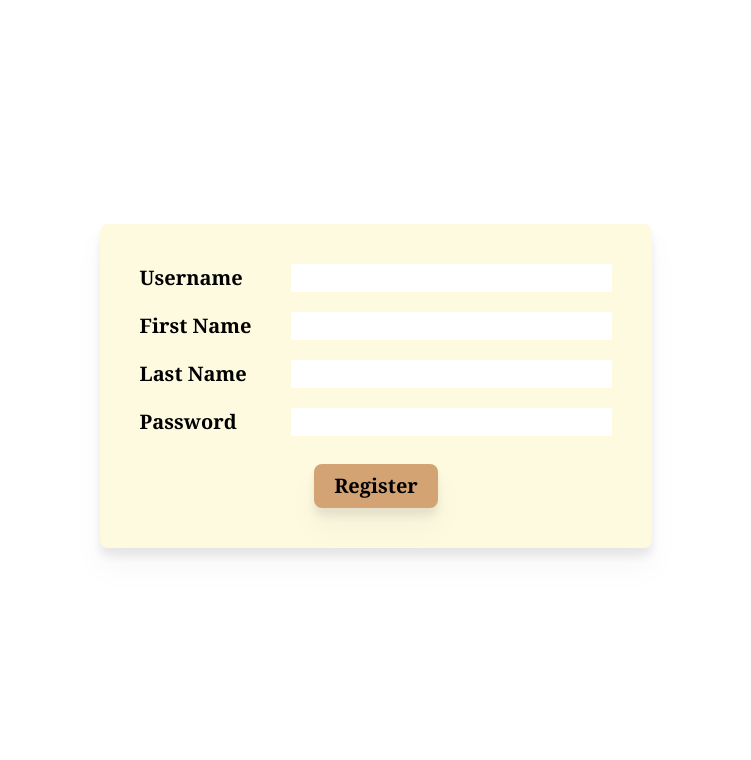
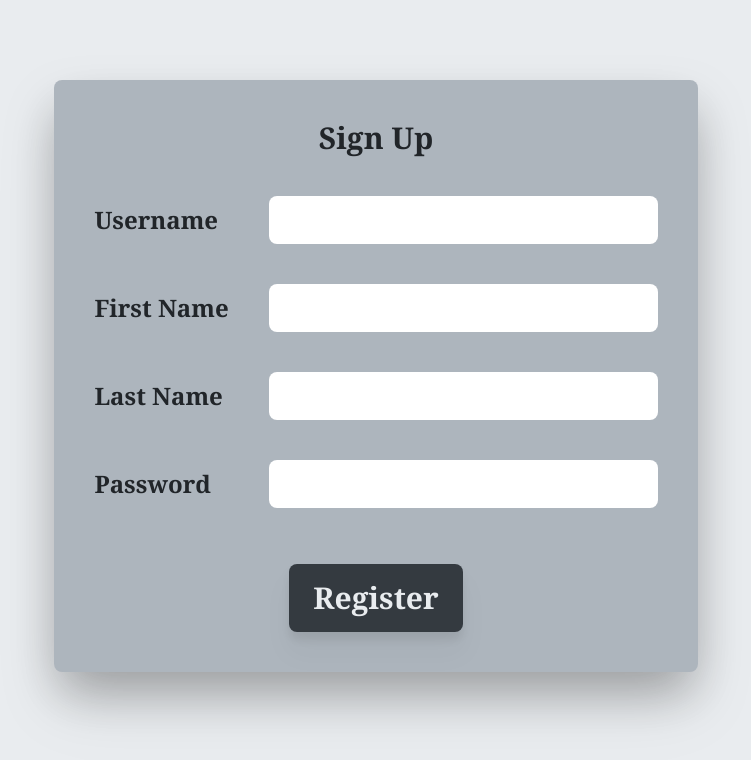
Before and after one commit to Fusion-Pie/Knowl-Intern-Task, a Django app: page /register/ in a window 1280 px wide. Shown: the top 760 px of the page, without its empty margins (264-1015 px from the left). Run offline with Django 5.2, Linux system fonts and the light colour scheme; some libraries are stand-ins or nearby versions.

Commit message:
Updated UI

```diff
--- a/Uploadrr/templates/profilePage.html
+++ b/Uploadrr/templates/profilePage.html
@@ -2,13 +2,13 @@
 
 {% block content %}
 
-    <div class="flex flex-col w-full p-10">
+    <div class="flex flex-col w-full p-10 text-[#212529]">
 
-        <div class="flex justify-center text-xl font-serif font-extrabold bg-black text-[#ffffff] py-5 rounded-lg">
+        <div class="flex justify-center text-3xl bg-[#DEE2E6] font-serif font-extrabold text-[#212529] py-5 rounded-lg">
             <h1>User Basic Information</h1>
         </div>
 
-        <div class="flex flex-col p-10 space-y-10 font-serif font-semibold text-xl">
+        <div class="flex flex-col p-10 space-y-10 font-serif font-semibold text-2xl">
 
             <div class="flex flex-row">
                 <label class="flex basis-2/4 justify-center">Username</label>
--- a/Uploadrr/templates/registerLoginPage.html
+++ b/Uploadrr/templates/registerLoginPage.html
@@ -4,19 +4,23 @@
     <meta charset="UTF-8">
     <meta name="viewport" content="width=device-width, initial-scale=1.0">
     <script src="https://cdn.tailwindcss.com"></script>
-    <title>Register</title>
+    <title>Sign up | Uploadrr</title>
 </head>
-<body class="flex justify-center items-center">
+<body class="flex justify-center items-center bg-[#E9ECEF]">
 
     <form action="/register/" method="post">
 
         {% csrf_token %}
 
-        <div class="flex flex-col bg-[#fefae0] justify-center space-y-5 mt-56 p-10 rounded-lg drop-shadow-xl">
+        <div class="flex flex-col bg-[#ADB5BD] text-[#212529] justify-center space-y-10 mt-20 p-10 rounded-lg drop-shadow-2xl shadow-2xl">
 
-            <div class="flex flex-row font-serif font-semibold text-xl space-x-10">
+            <div class="flex justify-center font-serif text-3xl font-bold">
+                <h1 class="flex">Sign Up</h1>
+            </div>
+
+            <div class="flex flex-row font-serif font-semibold text-2xl space-x-10 items-center mt-9">
                 <label class="flex basis-1/3" for="uname">Username</label>
-                <input class="flex basis-2/3 rounded-sm pl-1" type="text" name="uname">
+                <input class="flex basis-2/3 rounded-lg p-2" type="text" name="uname">
             </div>
 
             <!-- <div class="flex justify-end w-full space-x-10">
@@ -24,23 +28,23 @@
                 <input class="flex text-red-700 text-xs font-serif basis-2/3 -mt-3" type="text" id="error_uname" value="Please change your username" disabled>
             </div>    -->
 
-            <div class="flex flex-row font-serif font-semibold text-xl space-x-10">
+            <div class="flex flex-row font-serif font-semibold text-2xl space-x-10 items-center">
                 <label class="flex basis-1/3" for="fname">First Name</label>
-                <input class="flex basis-2/3 rounded-sm pl-1" type="text" name="fname">
+                <input class="flex basis-2/3 rounded-lg p-2" type="text" name="fname">
             </div>
 
-            <div class="flex flex-row font-serif font-semibold text-xl space-x-10">
+            <div class="flex flex-row font-serif font-semibold text-2xl space-x-10 items-center">
                 <label class="flex basis-1/3" for="lname">Last Name</label>
-                <input class="flex basis-2/3 rounded-sm pl-1" type="text" name="lname">
+                <input class="flex basis-2/3 rounded-lg p-2" type="text" name="lname">
             </div>
 
-            <div class="flex flex-row font-serif font-semibold text-xl space-x-10">
+            <div class="flex flex-row font-serif font-semibold text-2xl space-x-10 items-center">
                 <label class="flex basis-1/3" for="pass">Password</label>
-                <input class="flex basis-2/3 rounded-sm pl-1" type="password" name="pass">
+                <input class="flex basis-2/3 rounded-lg p-2" type="password" name="pass">
             </div>
 
             <div class="flex justify-center">
-                <input class="flex font-serif font-semibold text-xl px-5 py-2 rounded-lg bg-[#d4a373] drop-shadow-xl mt-2" name="btn_name" type="submit" value="Register">
+                <input class="flex font-serif font-semibold text-3xl py-4 px-6 rounded-lg bg-[#343A40] drop-shadow-xl mt-4 text-[#E9ECEF] hover:cursor-pointer" name="btn_name" type="submit" value="Register">
             </div>
 
         </div>
--- a/Uploadrr/templates/searchUserPage.html
+++ b/Uploadrr/templates/searchUserPage.html
@@ -4,7 +4,7 @@
 
     <div class="flex flex-col w-full p-10 space-y-10 font-serif">
 
-        <div class="flex justify-center text-xl font-extrabold bg-black text-[#ffffff] py-5 rounded-lg">
+        <div class="flex justify-center text-3xl bg-[#DEE2E6] font-serif font-extrabold text-[#212529] py-5 rounded-lg">
             <h1>Search User</h1>
         </div>
 
@@ -12,13 +12,13 @@
             <div class="flex flex-row space-x-10 text-lg">
                 {% csrf_token %}
                 <input class="flex px-2 py-1 rounded-lg basis-4/5" type="text" name="uname" placeholder="Enter User's Username">
-                <input class="flex px-3 py-1 bg-blue-300 rounded-lg basis-1/5 justify-center hover:cursor-pointer" type="submit" name="btn_name" value="Find">
+                <input class="flex px-3 py-1 bg-[#343A40] text-[#E9ECEF] rounded-lg basis-1/5 justify-center hover:cursor-pointer" type="submit" name="btn_name" value="Find">
             </div>
         </form>
 
         {% for user in userInfo %}
 
-            <div class="flex justify-center text-xl font-extrabold bg-black text-[#ffffff] py-5 rounded-lg">
+            <div class="flex justify-center text-xl font-extrabold bg-[#495057] text-[#ffffff] py-5 rounded-lg">
                 <h1>Searched User Information</h1>
             </div>
 
--- a/Uploadrr/templates/sharedFilePage.html
+++ b/Uploadrr/templates/sharedFilePage.html
@@ -4,7 +4,7 @@
 
     <div class="flex flex-col w-full p-10 font-serif">
 
-        <div class="flex justify-center text-xl font-extrabold bg-black text-[#ffffff] py-5 rounded-lg">
+        <div class="flex justify-center text-3xl bg-[#DEE2E6] font-serif font-extrabold text-[#212529] py-5 rounded-lgl">
             <h1>Files Shared With Me</h1>
         </div>
 
--- a/Uploadrr/templates/uploadPage.html
+++ b/Uploadrr/templates/uploadPage.html
@@ -4,7 +4,7 @@
 
     <div class="flex flex-col w-full p-10 space-y-10 font-serif">
 
-        <div class="flex justify-center text-xl font-extrabold bg-black text-[#ffffff] py-5 rounded-lg">
+        <div class="flex justify-center text-3xl bg-[#DEE2E6] font-serif font-extrabold text-[#212529] py-5 rounded-lg">
             <h1>Upload Files</h1>
         </div>
 
@@ -20,7 +20,7 @@
 
                     <input class="flex px-3 py-2" type="file" name="files" multiple>
 
-                    <input class="flex bg-blue-400 px-3 py-2 rounded-lg" type="submit" name="btn_name" value="Upload">
+                    <input class="flex bg-[#343A40] text-[#E9ECEF] px-5 py-2 rounded-lg hover:cursor-pointer" type="submit" name="btn_name" value="Upload">
 
                 </div>
 
--- a/Uploadrr/templates/uploadedFiles.html
+++ b/Uploadrr/templates/uploadedFiles.html
@@ -4,7 +4,7 @@
 
     <div class="flex flex-col w-full p-10 font-serif">
 
-        <div class="flex justify-center text-xl font-extrabold bg-black text-[#ffffff] py-5 rounded-lg">
+        <div class="flex justify-center text-3xl bg-[#DEE2E6] font-serif font-extrabold text-[#212529] py-5 rounded-lg">
             <h1>Uploaded Files</h1>
         </div>
 
@@ -28,7 +28,7 @@
                     <input type="text" value="{{ file.id }}" name="fid" hidden>
                     <div class="flex basis-1/4 justify-center space-x-3 text-sm">
                         <input class="flex px-2" type="text" name="uname" placeholder="Enter username">
-                        <input class="flex px-3 py-2 rounded-md bg-blue-400 hover:cursor-pointer" type="submit" name="btn_name" value="Share">
+                        <input class="flex bg-[#343A40] text-[#E9ECEF] px-3 py-2 rounded-md hover:cursor-pointer" type="submit" name="btn_name" value="Share">
                     </div>
                 </form>
             </div>
```
Also changed, not shown: Uploadrr/templates/basePage.html (+11 -11 lines), Uploadrr/templates/loginPage.html (+14 -10 lines), Uploadrr/db.sqlite3, 2 other files.
